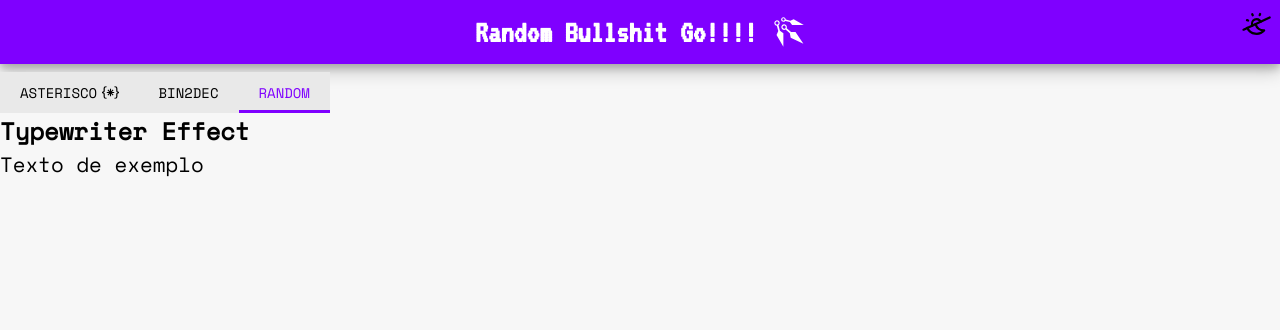
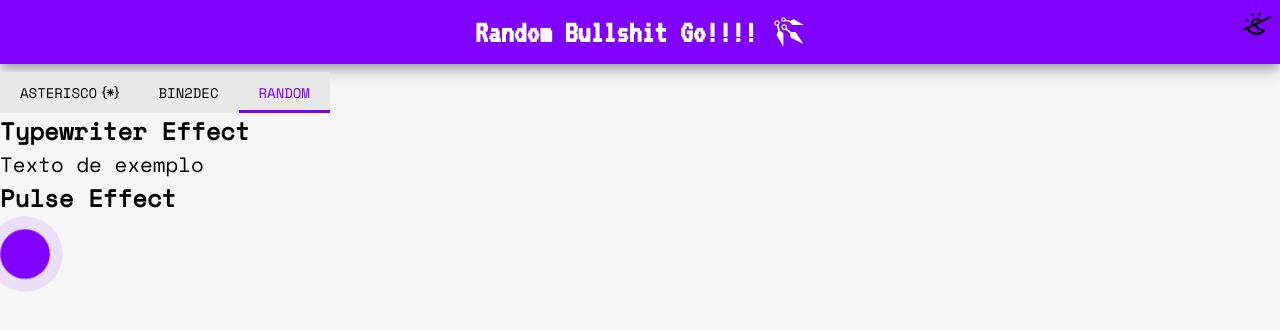
Before and after one commit to allanqueiroz02/random-bullsht, a React (Vite) app: page / in a window 1280 px wide. Both pictures are taken after a click on the button "RANDOM". Shown: the top 330 px of the page. Built offline with nearby package versions, Linux system fonts and the light colour scheme.

Commit message:
feat: add pulse effect

```diff
--- a/src/pages/Random/Random.tsx
+++ b/src/pages/Random/Random.tsx
@@ -3,11 +3,17 @@ import "./style.css";
 export const Random = () => {
   return (
     <div>
-      <h2>Typewriter Effect</h2>
-      <div className="typewriter-container">
-        <div>
-          <p className="typewriter-text">Texto de exemplo</p>
+      <div>
+        <h2>Typewriter Effect</h2>
+        <div className="typewriter-container">
+          <div>
+            <p className="typewriter-text">Texto de exemplo</p>
+          </div>
         </div>
+      </div>
+      <div>
+        <h2>Pulse Effect</h2>
+        <div className="pulse"></div>
       </div>
     </div>
   );
--- a/src/pages/Random/style.css
+++ b/src/pages/Random/style.css
@@ -26,3 +26,32 @@
     border-color: transparent;
   }
 }
+
+/* PULSE EFFECT */
+.pulse {
+  width: 50px;
+  height: 50px;
+  margin-top: 0.8rem;
+  background: rgb(127, 0, 255);
+  border-radius: 50%;
+  box-shadow: 0 0 0 0 rgba(127, 0, 255, 1);
+  transform: scale(1);
+  animation: pulse 2s infinite;
+}
+
+@keyframes pulse {
+  0% {
+    transform: scale(0.95);
+    box-shadow: 0 0 0 0 rgba(127, 0, 255, 0.7);
+  }
+
+  70% {
+    transform: scale(1);
+    box-shadow: 0 0 0 15px rgba(127, 0, 255, 0);
+  }
+
+  100% {
+    transform: scale(0.95);
+    box-shadow: 0 0 0 0 rgba(127, 0, 255, 0);
+  }
+}
```
